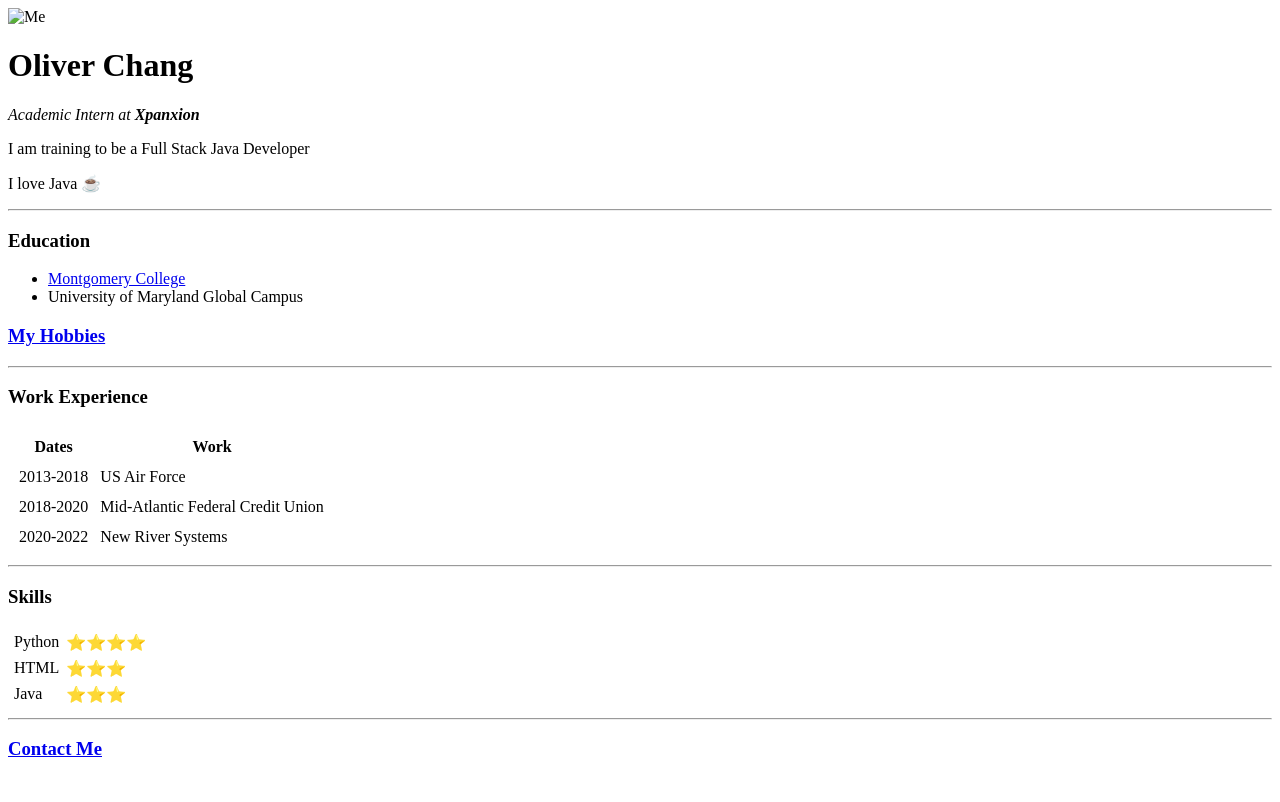
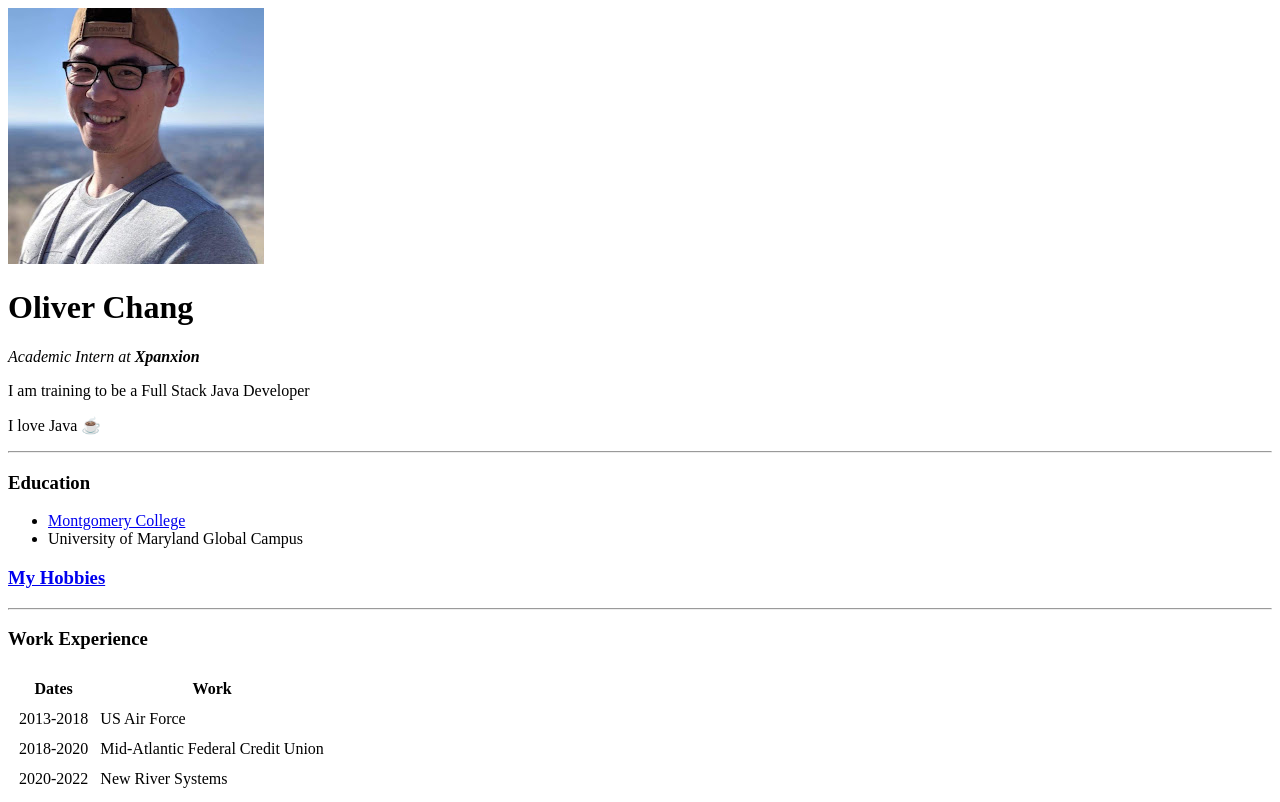
Before and after one commit to ochang89/cv, a plain HTML site: page index.html in a window 1280 px wide. Shown: the top 802 px of the page. Drawn offline with Linux system fonts and the light colour scheme.

Commit message:
Update index.html

```diff
--- a/index.html
+++ b/index.html
@@ -5,7 +5,7 @@
     <title>Oliver's personal site</title>
   </head>
   <body>
-    <img src="images/oliver.png" alt="Me">
+    <img src="oliver.png" alt="Me">
     <h1>Oliver Chang</h1>
     <p><em>Academic Intern at <strong>Xpanxion</strong></em></p>
     <p>I am training to be a Full Stack Java Developer</p>
```
